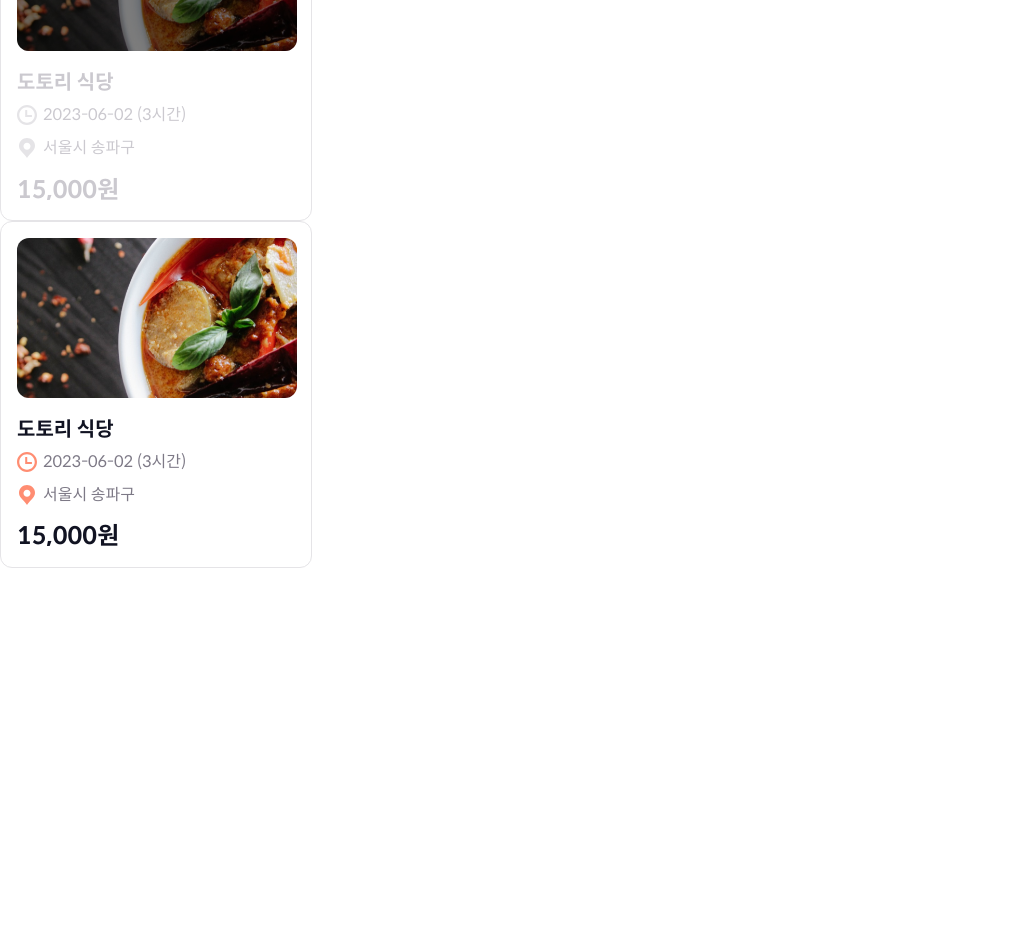
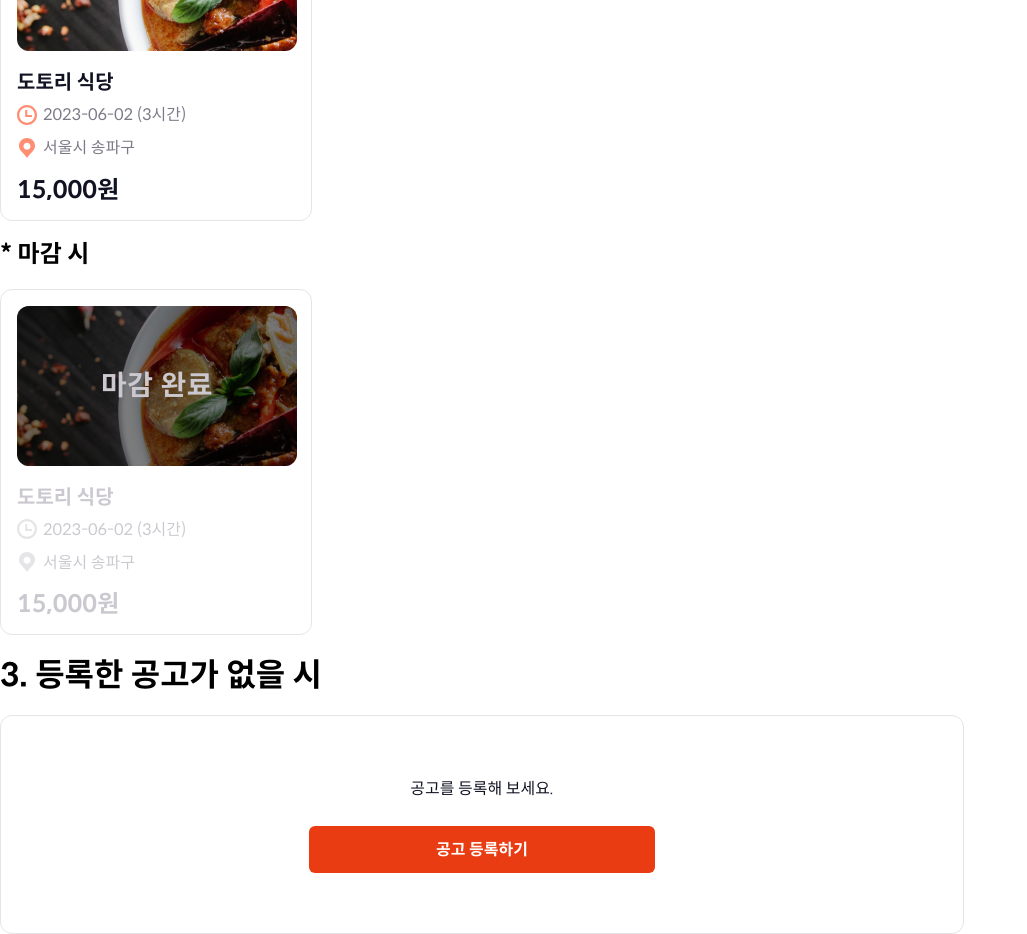
Before and after one commit to sprintPart3Team4/the-julge, a Next.js app: page /shop in a window 1280 px wide. Shown: the part 640-1574 px from the top of the page, without its empty margins (0-1027 px from the left). Before the commit the page ends 1208 px from the top, so only its background shows below. Built offline with nearby package versions, Linux system fonts and the light colour scheme.

Commit message:
Design: 공고 등록하기 컴포넌트 UI 구현

```diff
--- /dev/null
+++ b/components/shop/notice-suggestion/NoticeSuggestion.module.scss
@@ -0,0 +1,35 @@
+.container {
+  display: flex;
+  width: 964px;
+  padding: 60px 24px;
+  flex-direction: column;
+  justify-content: center;
+  align-items: center;
+  gap: 24px;
+  border-radius: 12px;
+  border: 1px solid #e5e4e7;
+
+  span {
+    color: #111322;
+    text-align: center;
+    font-size: 1.6rem;
+    font-weight: 400;
+    line-height: 2.6rem;
+  }
+
+  button {
+    display: flex;
+    width: 346px;
+    height: 47px;
+    justify-content: center;
+    align-items: center;
+    gap: 8px;
+    border-radius: 6px;
+    background: #ea3c12;
+    color: #fff;
+    text-align: center;
+    font-size: 1.6rem;
+    font-weight: 700;
+    line-height: 2rem;
+  }
+}
--- /dev/null
+++ b/components/shop/notice-suggestion/NoticeSuggestion.tsx
@@ -0,0 +1,13 @@
+import styles from "./NoticeSuggestion.module.scss";
+import classNames from "classnames/bind";
+
+const cn = classNames.bind(styles);
+
+export default function NoticeSuggestion() {
+  return (
+    <div className={cn("container")}>
+      <span>공고를 등록해 보세요.</span>
+      <button>공고 등록하기</button>
+    </div>
+  );
+}
--- a/pages/shop/index.tsx
+++ b/pages/shop/index.tsx
@@ -1,14 +1,18 @@
 import MyShopProfile from "@/components/shop/my-shop-profile/MyShopProfile";
 import NoticeCard from "@/components/shop/notice-card/NoticeCard";
+import NoticeSuggestion from "@/components/shop/notice-suggestion/NoticeSuggestion";
 
 export default function ShopPage() {
   return (
     <div>
-      <h1>내 가게 컴포넌트</h1>
+      <h1>1. 내 가게 컴포넌트</h1>
       <MyShopProfile />
-      <h1>공고 카드 컴포넌트</h1>
+      <h1>2. 공고 카드 컴포넌트</h1>
+      <NoticeCard />
+      <h2>* 마감 시</h2>
       <NoticeCard closed />
-      <NoticeCard />
+      <h1>3. 등록한 공고가 없을 시</h1>
+      <NoticeSuggestion />
     </div>
   );
 }
```
